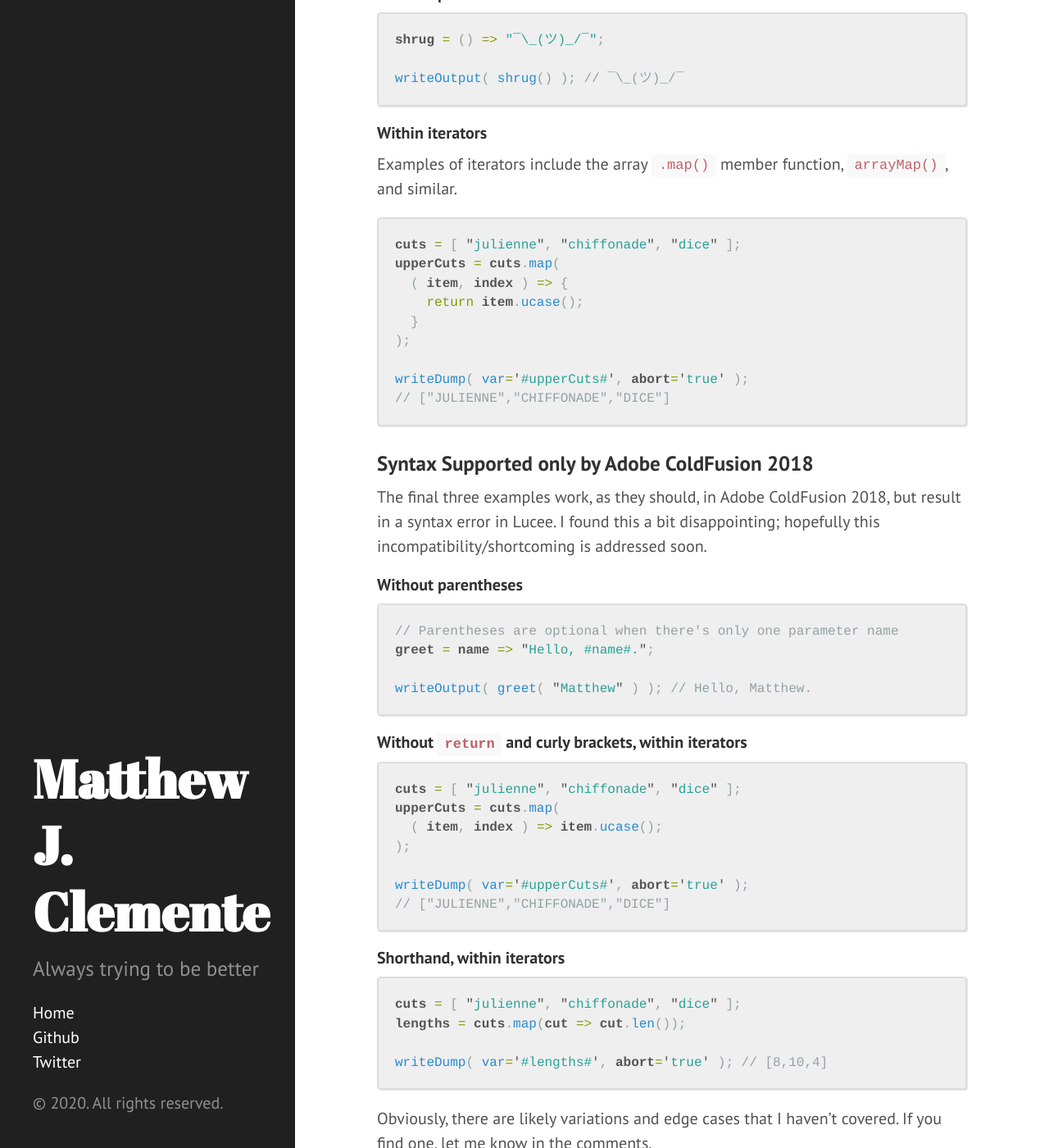
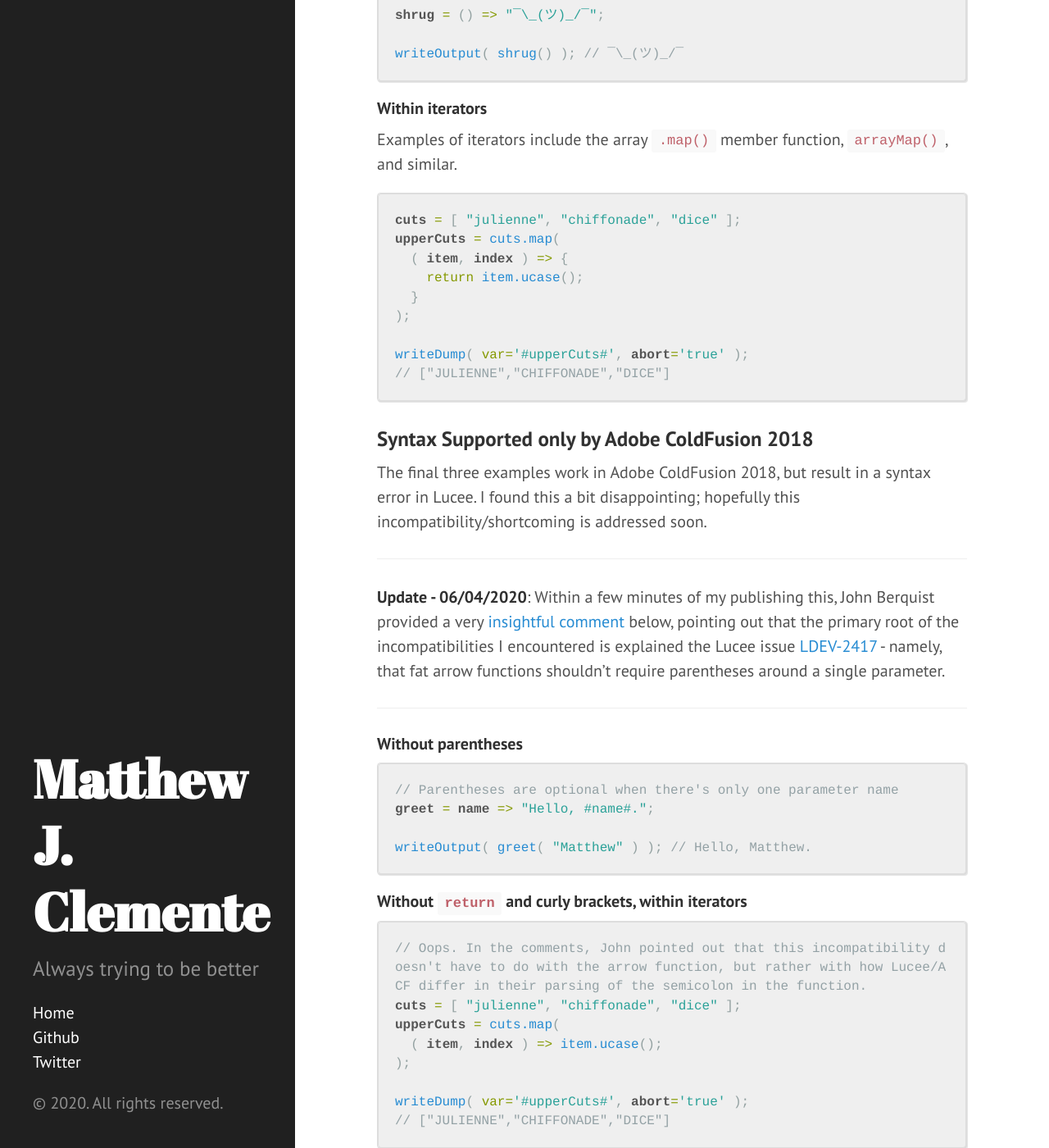
Before and after one commit to mjclemente/mjclemente.github.io, a Jekyll site: the page built from _posts/2020-06-04-arrow-functions-in-adobe-coldfusion-and-lucee.md, in a window 1280 px wide and 1400 px high, scrolled down 1578 px. Shown: the whole window at 82% size. Built offline with Jekyll 4.4.1, drawn with Linux system fonts in a browser that asks for light colours; comment, search, counter and statistics services are not loaded; some of the changed text lies outside the part shown.

Commit message:
Add corrections and notes, based on John's comments

````diff
--- a/_posts/2020-06-04-arrow-functions-in-adobe-coldfusion-and-lucee.md
+++ b/_posts/2020-06-04-arrow-functions-in-adobe-coldfusion-and-lucee.md
@@ -20,7 +20,7 @@ I don't intend this post to be a primer on (fat) arrow functions. For that, I'd
 
 ## Engine Differences (Lucee 5 vs. Adobe ColdFusion 2018)
 
-As I mentioned at the top, Lucee introduced support for arrow functions in Lucee 5, which was released in November of 2016. It wasn't until September 2019, with update 5 to ColdFusion 2018, that Adobe also supported the syntax. However, as you'll see, ACF supports a wider variety of succinct arrow function syntaxes.
+As I mentioned at the top, Lucee introduced support for arrow functions in Lucee 5, which was released in November of 2016. It wasn't until September 2019, with update 5 to ColdFusion 2018, that Adobe also supported the syntax.
 
 ### Fat Arrow Syntax Supported by Both Engines
 
@@ -58,7 +58,7 @@ writeOutput( shrug() ); // ¯\_(ツ)_/¯
 
 Examples of iterators include the array `.map()` member function, `arrayMap()`, and similar.
 
-```js
+```cfc
 cuts = [ "julienne", "chiffonade", "dice" ];
 upperCuts = cuts.map(
   ( item, index ) => {
@@ -74,11 +74,16 @@ writeDump( var='#upperCuts#', abort='true' );
 
 ### Syntax Supported only by Adobe ColdFusion 2018
 
-The final three examples work, as they should, in Adobe ColdFusion 2018, but result in a syntax error in Lucee. I found this a bit disappointing; hopefully this incompatibility/shortcoming is addressed soon.
+The final three examples work in Adobe ColdFusion 2018, but result in a syntax error in Lucee. I found this a bit disappointing; hopefully this incompatibility/shortcoming is addressed soon.
+
+___
+**Update - 06/04/2020**: Within a few minutes of my publishing this, John Berquist provided a very [insightful comment](https://blog.mattclemente.com/2020/06/04/arrow-functions-in-adobe-coldfusion-and-lucee.html#comment-4941139643) below, pointing out that the primary root of the incompatibilities I encountered is explained the Lucee issue [LDEV-2417](https://luceeserver.atlassian.net/browse/LDEV-2417) - namely, that fat arrow functions shouldn't require parentheses around a single parameter.
+
+___
 
 #### Without parentheses
 
-```js
+```cfc
 // Parentheses are optional when there's only one parameter name
 greet = name => "Hello, #name#.";
 
@@ -87,7 +92,8 @@ writeOutput( greet( "Matthew" ) ); // Hello, Matthew.
 
 #### Without `return` and curly brackets, within iterators
 
-```js
+```cfc
+// Oops. In the comments, John pointed out that this incompatibility doesn't have to do with the arrow function, but rather with how Lucee/ACF differ in their parsing of the semicolon in the function.
 cuts = [ "julienne", "chiffonade", "dice" ];
 upperCuts = cuts.map(
   ( item, index ) => item.ucase();
@@ -99,7 +105,7 @@ writeDump( var='#upperCuts#', abort='true' );
 
 #### Shorthand, within iterators
 
-```js
+```cfc
 cuts = [ "julienne", "chiffonade", "dice" ];
 lengths = cuts.map(cut => cut.len());
 
````
